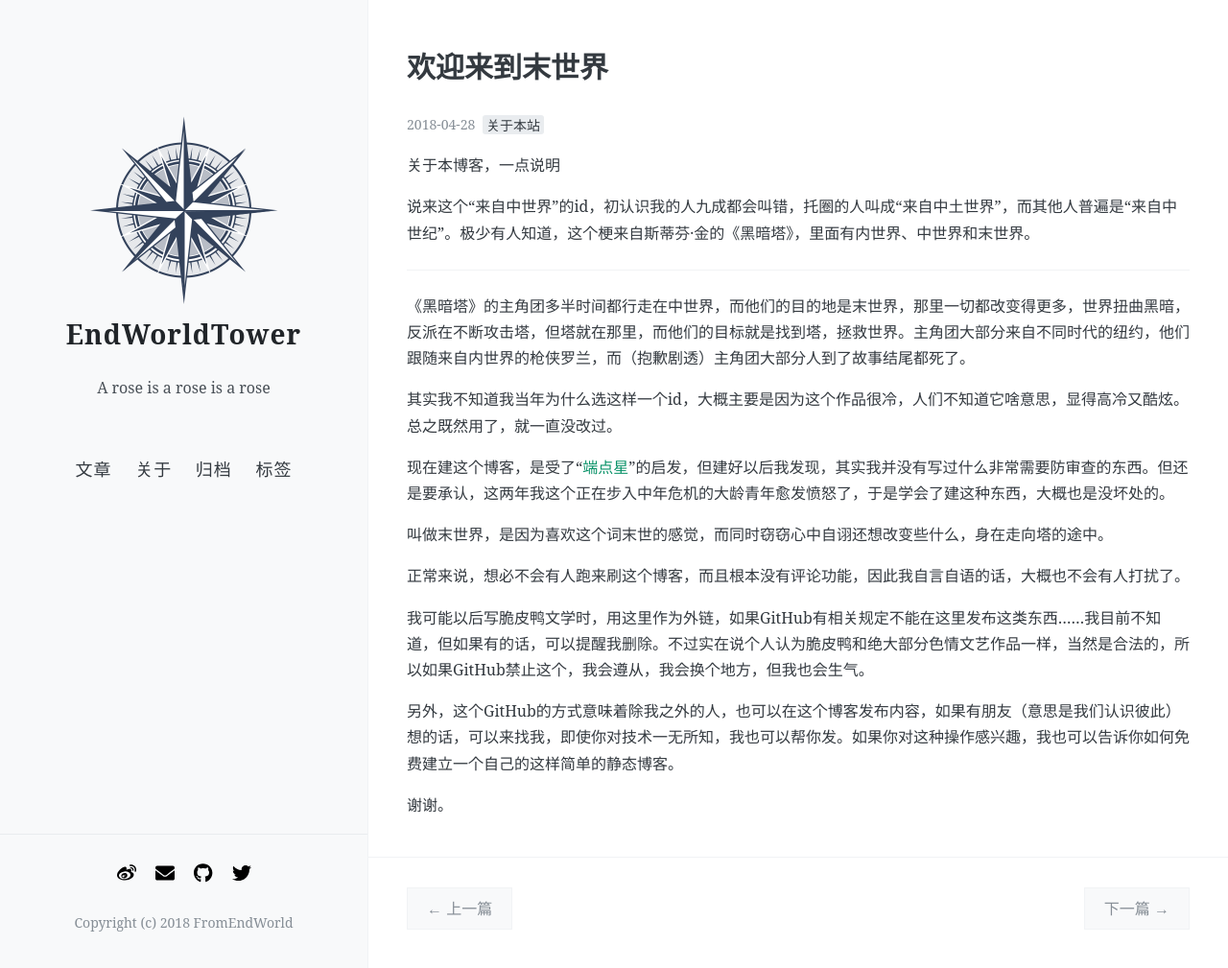
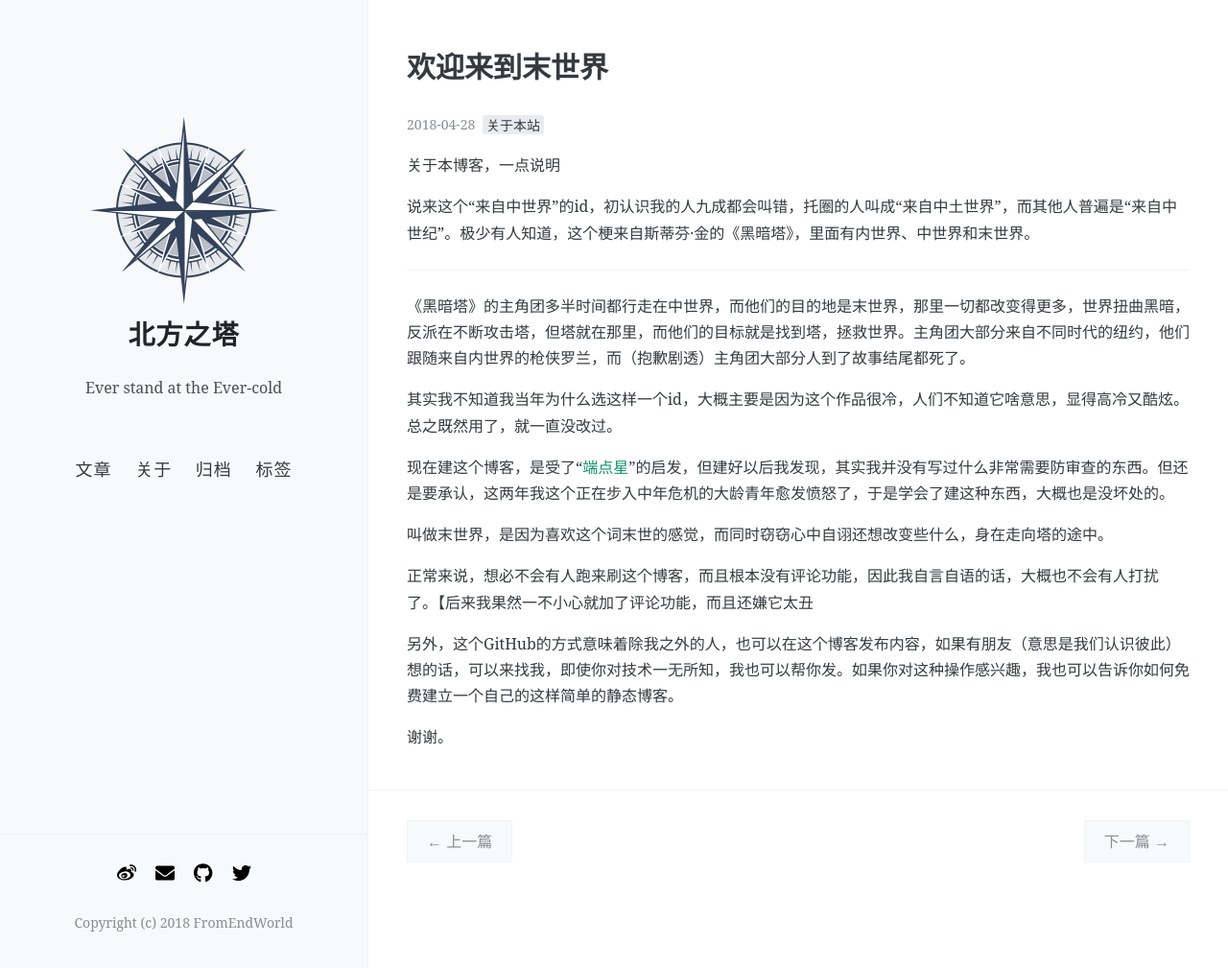
Before and after one commit to FromEndWorld/endworld, a Jekyll site: the page built from _posts/2018-04-28-welcome-to-endworld.md, in a window 1280 px wide and 1009 px high. Shown: the whole window at 96% size. Built offline with Jekyll 4.4.1, drawn with Linux system fonts in a browser that asks for light colours; nearby versions of some CDN libraries; comment, search, counter and statistics services are not loaded.

Commit message:
改个名字好对得起域名

```diff
--- a/_config.yml
+++ b/_config.yml
@@ -3,9 +3,9 @@
 #
 
 # Name of your site (displayed in the header)
-name: EndWorldTower
+name: 北方之塔
 # Short bio or description (displayed in the header)
-description: A rose is a rose is a rose
+description: Ever stand at the Ever-cold
 
 #
 # Flags below are optional
--- a/_posts/2018-04-28-welcome-to-endworld.md
+++ b/_posts/2018-04-28-welcome-to-endworld.md
@@ -20,9 +20,7 @@ description: 关于本博客，一点说明
 
 叫做末世界，是因为喜欢这个词末世的感觉，而同时窃窃心中自诩还想改变些什么，身在走向塔的途中。
 
-正常来说，想必不会有人跑来刷这个博客，而且根本没有评论功能，因此我自言自语的话，大概也不会有人打扰了。
-
-我可能以后写脆皮鸭文学时，用这里作为外链，如果GitHub有相关规定不能在这里发布这类东西……我目前不知道，但如果有的话，可以提醒我删除。不过实在说个人认为脆皮鸭和绝大部分色情文艺作品一样，当然是合法的，所以如果GitHub禁止这个，我会遵从，我会换个地方，但我也会生气。
+正常来说，想必不会有人跑来刷这个博客，而且根本没有评论功能，因此我自言自语的话，大概也不会有人打扰了。【后来我果然一不小心就加了评论功能，而且还嫌它太丑
 
 另外，这个GitHub的方式意味着除我之外的人，也可以在这个博客发布内容，如果有朋友（意思是我们认识彼此）想的话，可以来找我，即使你对技术一无所知，我也可以帮你发。如果你对这种操作感兴趣，我也可以告诉你如何免费建立一个自己的这样简单的静态博客。
 
```
